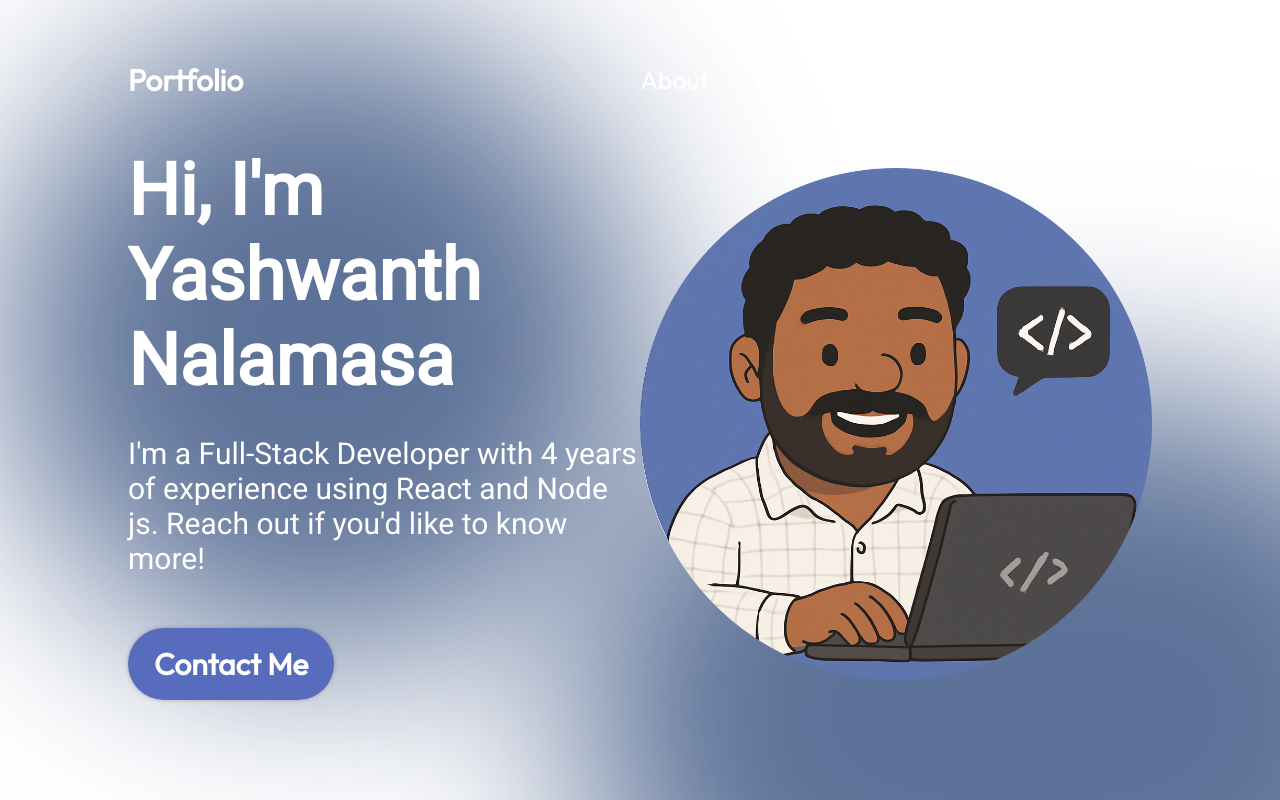
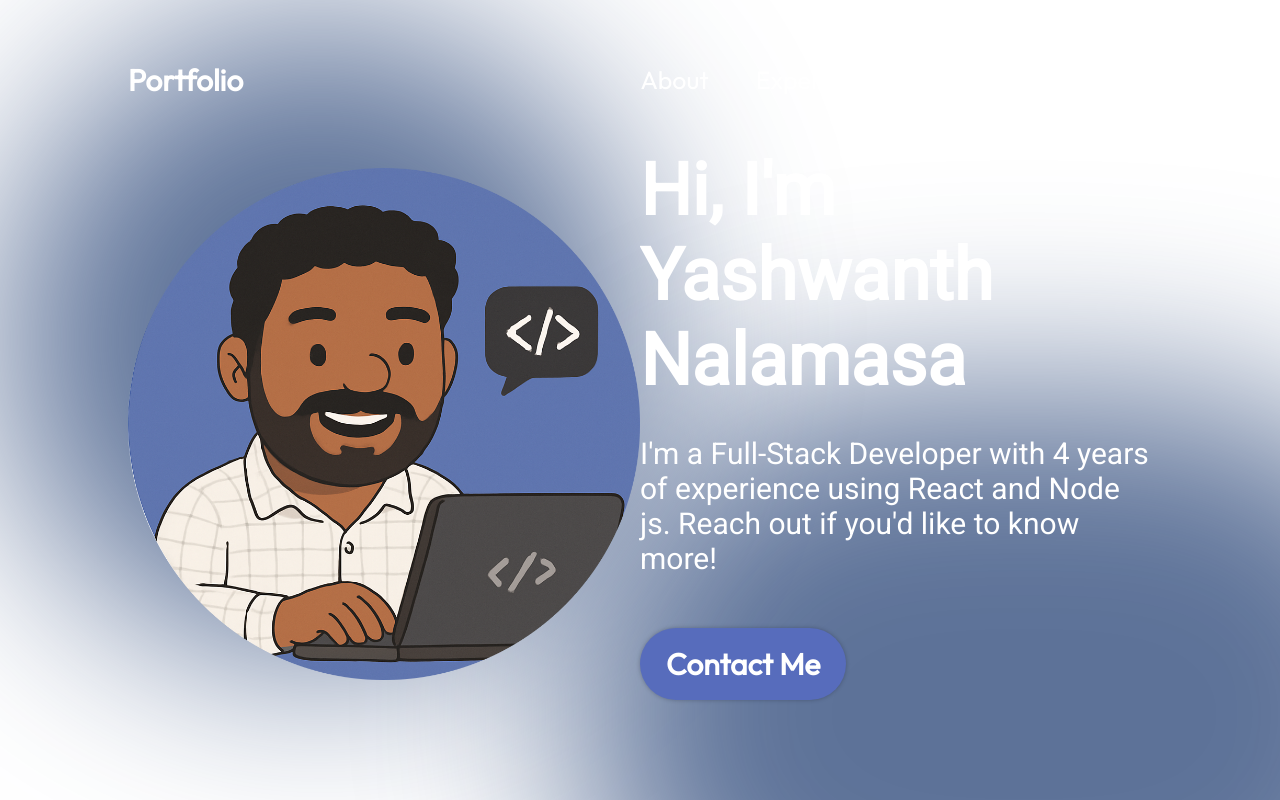
Before and after one commit to Yashu2507/portfolio, a React (Vite) app: page / in a window 1280 px wide. Shown: the top 800 px of the page. Built offline with nearby package versions, Linux system fonts and the light colour scheme.

Commit message:
changed the orientation of the hero section

```diff
--- a/src/components/Hero/Hero.jsx
+++ b/src/components/Hero/Hero.jsx
@@ -6,6 +6,12 @@ import { getimageUrl } from "../../utils";
 export const Hero = () => {
   return (
     <section className={styles.container}>
+       <img
+        src={getimageUrl("hero/heroImage.png")}
+        alt="Hero Image of me"
+        className={styles.heroImg}
+      />
+
       <div className={styles.content}>
         <h1 className={styles.title}>Hi, I'm Yashwanth Nalamasa</h1>
         <p className={styles.description}>
@@ -20,11 +26,7 @@ export const Hero = () => {
         </a>
       </div>
 
-      <img
-        src={getimageUrl("hero/heroImage.png")}
-        alt="Hero Image of me"
-        className={styles.heroImg}
-      />
+
 
       <div className={styles.topBlur}></div>
       <div className={styles.bottomBlur}></div>
```
